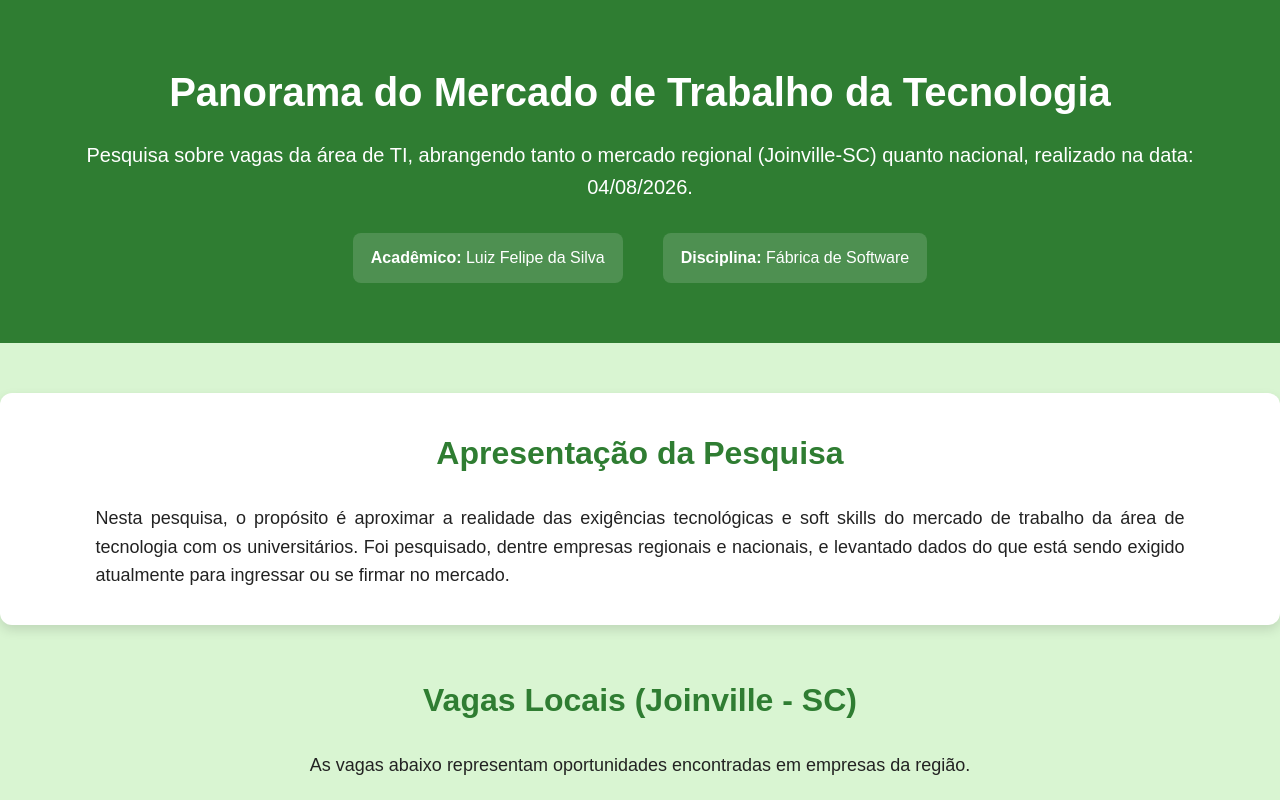
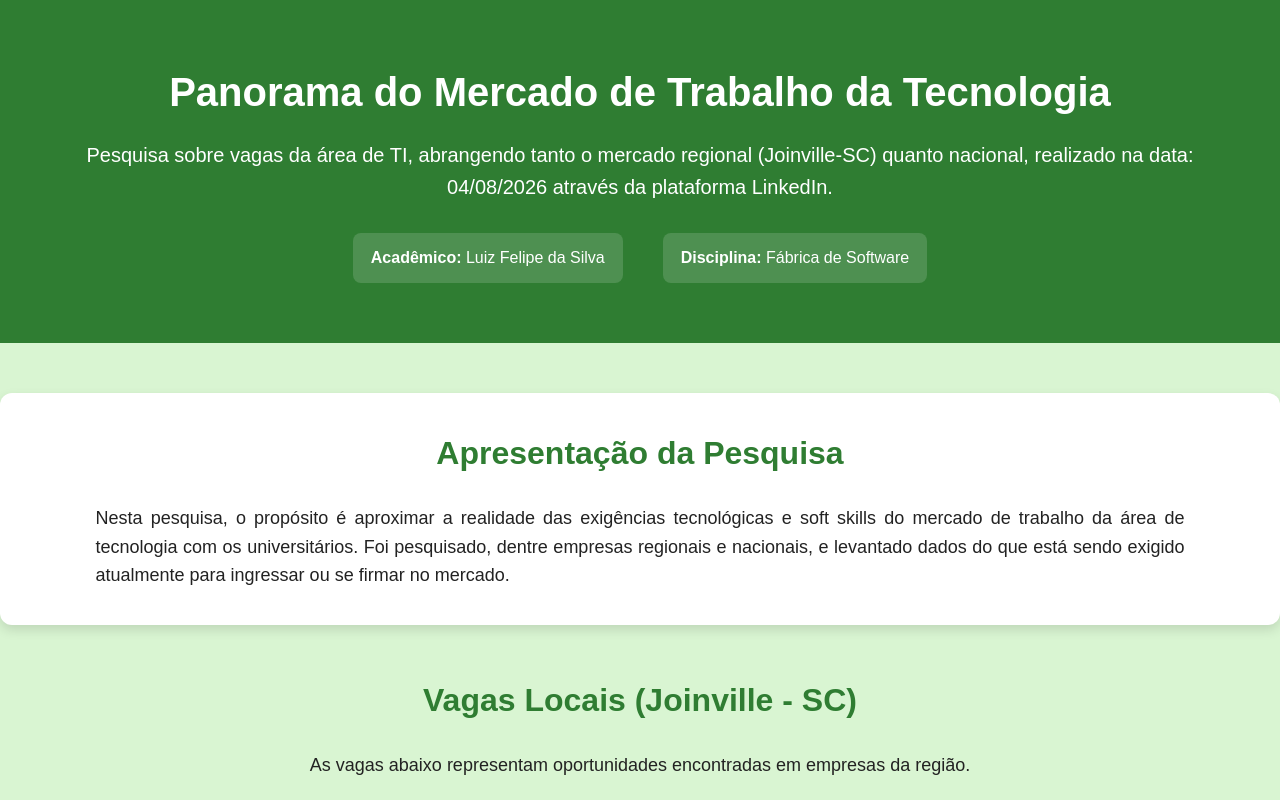
Before and after one commit to Univille-Fabrica-de-Software/landing-panorama-luizFelipe, a plain HTML site: page landingpage-panorama-mercadoTI/index.html in a window 1280 px wide. Shown: the top 800 px of the page. Drawn offline with Linux system fonts and the light colour scheme.

Commit message:
Update index.html

```diff
--- a/landingpage-panorama-mercadoTI/index.html
+++ b/landingpage-panorama-mercadoTI/index.html
@@ -22,7 +22,7 @@
 
             <p class="subtitulo">
 
-                Pesquisa sobre vagas da área de TI, abrangendo tanto o mercado regional (Joinville-SC) quanto nacional, realizado na data: 04/08/2026.
+                Pesquisa sobre vagas da área de TI, abrangendo tanto o mercado regional (Joinville-SC) quanto nacional, realizado na data: 04/08/2026 através da plataforma LinkedIn.
             </p>
 
             <div class="informacoes">
```
